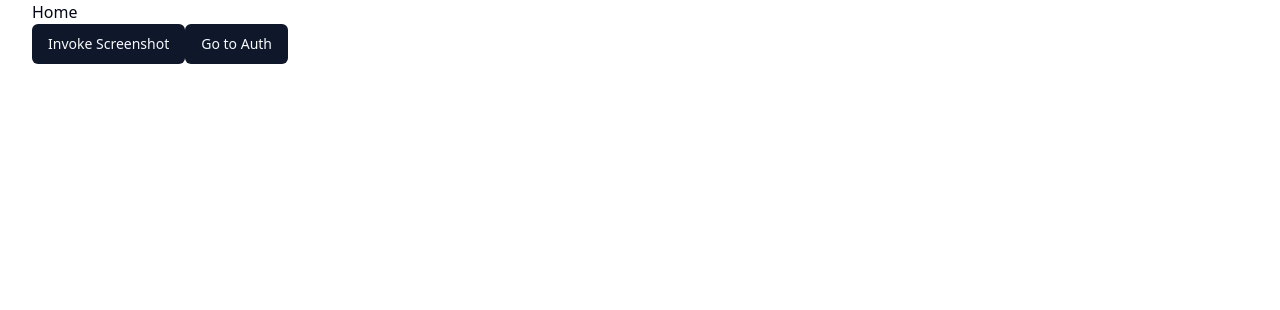
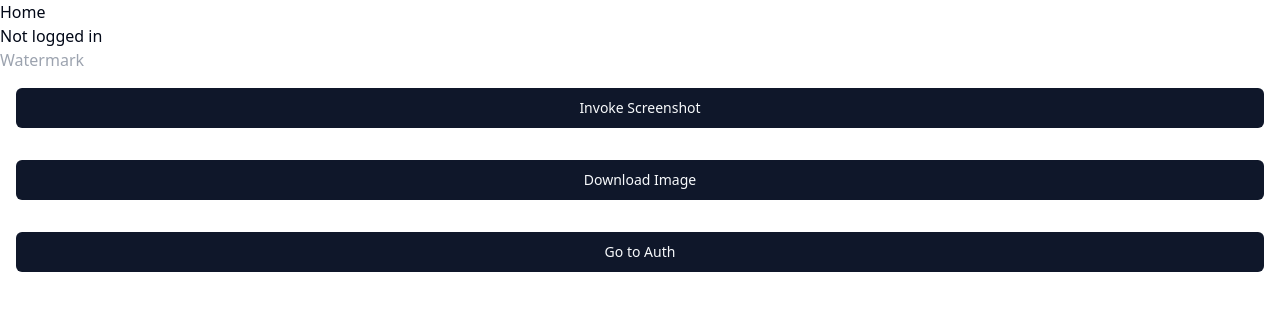
Before and after one commit to Rohithgilla12/supa-shot, a React (Vite) app: page / in a window 1280 px wide. Shown: the top 310 px of the page. Built offline with nearby package versions, Linux system fonts and the light colour scheme; no server answers.

Commit message:
Add a bunch of stuff + functionalities

```diff
--- a/package.json
+++ b/package.json
@@ -17,6 +17,7 @@
     "@tauri-apps/api": "^1.4.0",
     "class-variance-authority": "^0.7.0",
     "clsx": "^2.0.0",
+    "html-to-image": "^1.11.11",
     "jotai": "^2.3.0",
     "lucide-react": "^0.263.1",
     "react": "^18.2.0",
--- a/src/App.tsx
+++ b/src/App.tsx
@@ -1,13 +1,33 @@
 import "./global.css";
+
+import { useEffect, useRef, useState } from "react";
 
 import { Button } from "./components/ui/button";
 import { invoke } from "@tauri-apps/api/tauri";
+import { supabase } from "./data/db";
+import { toPng } from "html-to-image";
 import { useNavigate } from "react-router-dom";
-import { useState } from "react";
 
 function App() {
   const [path, setPath] = useState("");
+  const [watermark, setWatermark] = useState("");
+  const [session, setSession] = useState(null);
   const navigate = useNavigate();
+  const ref = useRef<HTMLDivElement>(null);
+
+  useEffect(() => {
+    supabase.auth.getSession().then(({ data: { session } }) => {
+      setSession(session as any);
+    });
+
+    const {
+      data: { subscription },
+    } = supabase.auth.onAuthStateChange((_event, session) => {
+      setSession(session as any);
+    });
+
+    return () => subscription?.unsubscribe();
+  }, []);
 
   const invokeScreenshot = async () => {
     const result = await invoke("screen_capture");
@@ -19,15 +39,46 @@ function App() {
     }
   };
 
+  const downloadImage = async () => {
+    const data = await toPng(ref.current!, { cacheBust: true });
+
+    console.log(data);
+  };
+
   return (
-    <div className="container">
-      {path.length > 0 ? <img src={path} alt="screenshot" /> : <h1>Home</h1>}
+    <div className="flex flex-col">
+      {path.length > 0 ? (
+        <div ref={ref} className="relative w-full h-2/3">
+          <p className="absolute z-20 text-yellow-50 bottom-16 right-24">
+            {watermark.length > 0 ? `@${watermark}` : ""}
+          </p>
+          <img src={path} alt="screenshot" className="img z-0" />
+        </div>
+      ) : (
+        <h1>Home</h1>
+      )}
+      <p>
+        {session
+          ? `Logged in as ${JSON.stringify(session, null, 2)}`
+          : "Not logged in"}
+      </p>
 
-      <Button type="button" onClick={() => invokeScreenshot()}>
+      <input
+        type="text"
+        placeholder="Watermark"
+        value={watermark}
+        onChange={(e) => setWatermark(e.target.value)}
+      />
+
+      <Button className="m-4" type="button" onClick={() => invokeScreenshot()}>
         Invoke Screenshot
       </Button>
 
-      <Button type="button" onClick={() => navigate("/auth")}>
+      <Button className="m-4" type="button" onClick={downloadImage}>
+        Download Image
+      </Button>
+
+      <Button className="m-4" type="button" onClick={() => navigate("/auth")}>
         Go to Auth
       </Button>
     </div>
--- a/src/main.tsx
+++ b/src/main.tsx
@@ -3,9 +3,9 @@ import "./styles.css";
 import { RouterProvider, createBrowserRouter } from "react-router-dom";
 
 import App from "./App";
-import { Auth } from "./routes/auth";
 import React from "react";
 import ReactDOM from "react-dom/client";
+import { SupaAuth } from "./routes/auth";
 
 const router = createBrowserRouter([
   {
@@ -14,7 +14,7 @@ const router = createBrowserRouter([
   },
   {
     path: "/auth",
-    element: <Auth />,
+    element: <SupaAuth />,
   },
 ]);
 
--- a/src/routes/auth.tsx
+++ b/src/routes/auth.tsx
@@ -1,11 +1,17 @@
+import { Auth } from "@supabase/auth-ui-react";
 import { Button } from "@/components/ui/button";
+import { ThemeSupa } from "@supabase/auth-ui-shared";
+import { supabase } from "@/data/db";
 import { useNavigate } from "react-router-dom";
-export const Auth = () => {
+
+export const SupaAuth = () => {
   const navigate = useNavigate();
 
   return (
     <div className="container">
       <h1>Auth</h1>
+
+      <Auth supabaseClient={supabase} appearance={{ theme: ThemeSupa }} />
 
       <Button type="button" onClick={() => navigate("/")}>
         Go to Home
```
Also changed, not shown: 2 other files (tests, documents, lock files or other folders).
